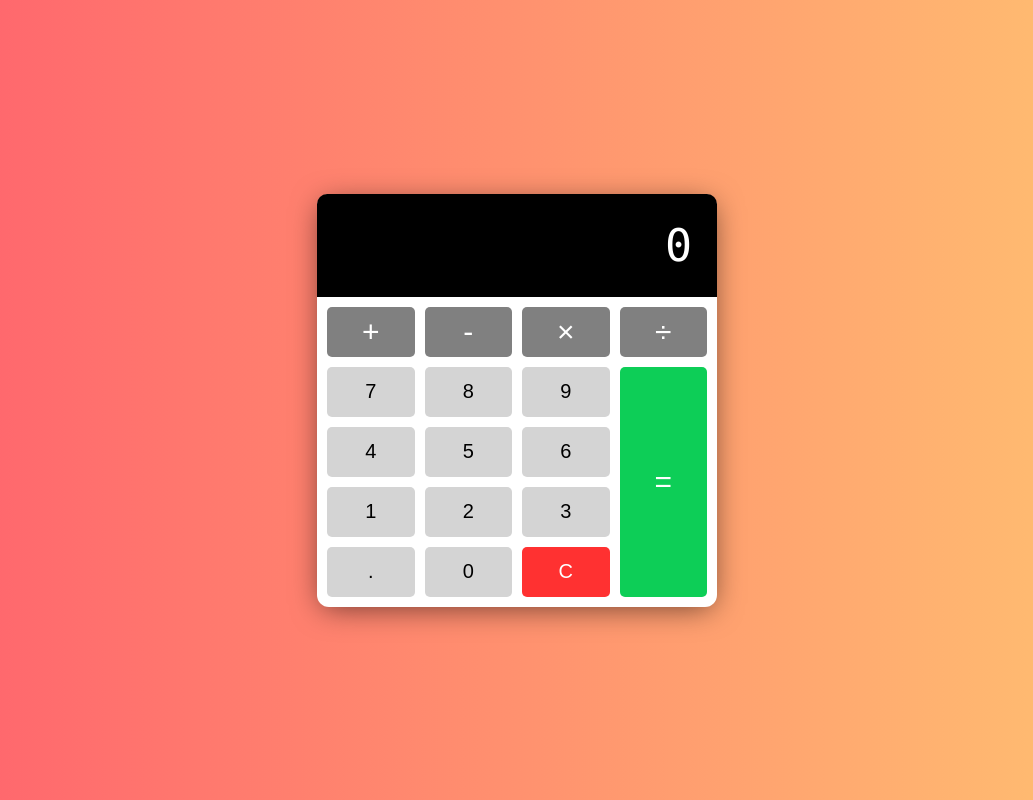
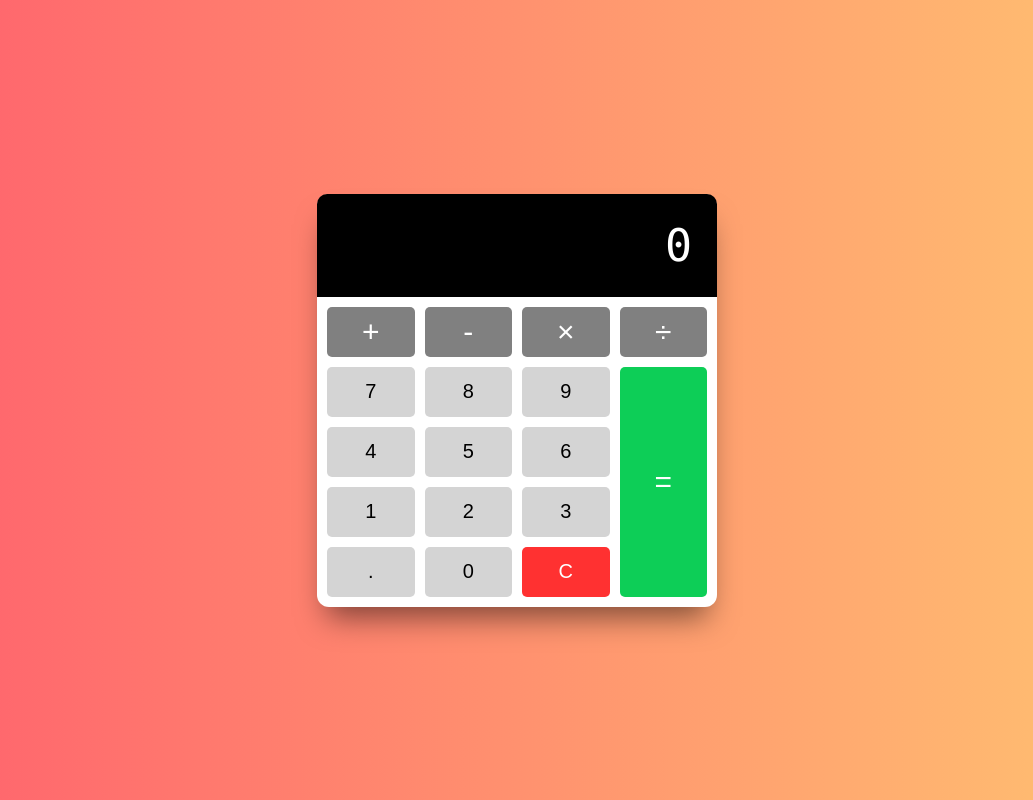
Before and after one commit to pav0107/calculator, a plain HTML site: page index.html in a window 1280 px wide. Shown: the whole page, without its empty margins (123-1156 px from the left). Drawn offline with Linux system fonts and the light colour scheme.

Commit message:
small changes

```diff
--- a/script.js
+++ b/script.js
@@ -38,6 +38,7 @@ function addDecimal() {
 }
 
 function useOperator(operator) {
+  // Convert value to a number
   const currentValue = Number(calculatorDisplay.textContent);
   // Prevent multiple operators
   if (operatorValue && awaitingNextValue) {
@@ -67,6 +68,7 @@ function resetAll() {
 
 // Event listeners (numbers, operators, decimal and clear buttons)
 inputBtns.forEach((inputBtn) => {
+  // for number buttons as I haven't given them a class
   if (inputBtn.classList.length === 0) {
     inputBtn.addEventListener("click", () => sendNumberValue(inputBtn.value));
   } else if (inputBtn.classList.contains("operator")) {
--- a/style.css
+++ b/style.css
@@ -15,9 +15,10 @@ body {
   background: white;
   width: 400px;
   border-radius: 12px;
-  box-shadow: 0 5px 30px -5px rgba(0, 0, 0, 0.6);
+  box-shadow: 0px 20px 30px -10px rgba(0, 0, 0, 0.5);
 }
 
+/* Display */
 .calculator-display {
   background: black;
   color: white;
@@ -28,17 +29,17 @@ body {
   border-radius: 10px 10px 0 0;
 }
 
-/* Display */
 .calculator-display h1 {
   margin: 0;
   padding: 25px;
   font-size: 45px;
   font-family: "Lucida Console", sans-serif;
   font-weight: 100;
+  /* add a scroll bar */
   overflow-x: auto;
 }
 
-/* Custom scrollbar */
+/* Custom scrollbar to make sure it looks good on windows */
 ::-webkit-scrollbar {
   width: 10px;
 }
@@ -73,10 +74,12 @@ button {
   background: rgb(212, 212, 212);
 }
 
+/* Change brightness to make it obvious when hovering over a button */
 button:hover {
   filter: brightness(110%);
 }
 
+/* Move button down 1px when clicked */
 button:active {
   transform: translateY(1px);
 }
@@ -96,6 +99,7 @@ button:focus {
   color: white;
 }
 
+/* Change brightness to make it obvious when hovering over a button */
 .clear:hover {
   filter: brightness(90%);
 }
```
Also changed, not shown: 1 other file.
